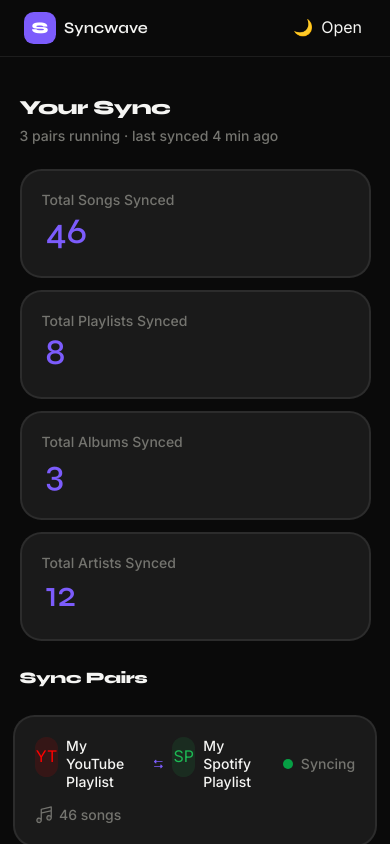
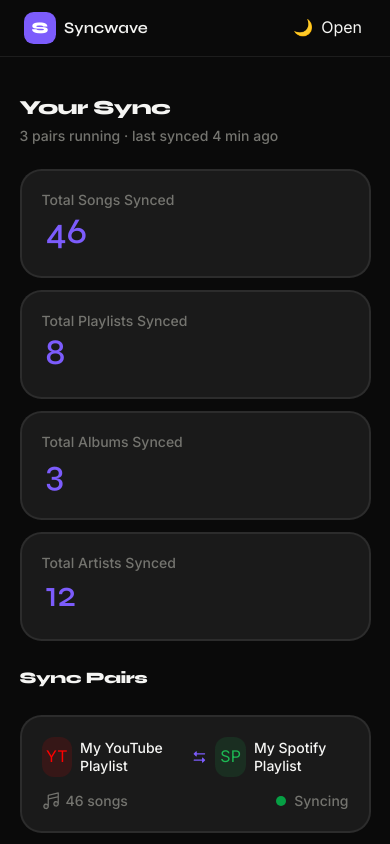
Before and after one commit to Zeedart/Syncwave, a Next.js app: page /Dashboard in a window 390 px wide. Shown: the top 844 px of the page. Built offline with nearby package versions, Linux system fonts and the light colour scheme.

Commit message:
fixed some minor issues with the home page and updated some of the custom components

```diff
--- a/app/page.tsx
+++ b/app/page.tsx
@@ -10,7 +10,7 @@
     <>
       <div className="w-[90%] my-0 mx-auto lg:w-full h-fit mt-20 lg:h-screen flex justify-center items-center flex-col gap-10">
         <div className="w-50 lg:w-40 p-1 rounded-full bg-(--bg-card) border border-(--line) justify-center gap-3 items-center flex">
-          <BlinkingDot width={10} height={10} />
+          <BlinkingDot width={10} height={10} color="bg-green-500"/>
           <p className="text-sm text-(--text-muted)">Always in sync</p>
         </div>
         <div className="flex flex-col justify-center items-center gap-2">
--- a/components/customComp/blinkingDot.tsx
+++ b/components/customComp/blinkingDot.tsx
@@ -1,13 +1,15 @@
 export default function BlinkingDot({
   width,
-  height
+  height,
+  color
 }: {
   width: number,
-  height: number
+  height: number,
+  color: string
 }) {
   return (
     <div
-      className="border-transparent rounded-xl bg-green-500 animate-blink"
+      className={`border-transparent rounded-xl ${color} animate-blink`}
       style={{ width: `${width}px`, height: `${height}px` }}
     />
   )
--- /dev/null
+++ b/components/customComp/miniPlaylistDisplay.tsx
@@ -0,0 +1,36 @@
+import Image from "next/image";
+import pic from "@/public/221620.jpg";
+
+export default function MiniPlaylistDisplay() {
+  return (
+    <label className="group flex w-full cursor-pointer items-center justify-between rounded-2xl border-2 border-(--line) bg-(--bg-card) p-5 transition-all duration-200 has-[:checked]:border-(--syncwave) has-[:checked]:bg-(--syncwave)/10">
+      {/* Left: cover + info */}
+      <div className="flex items-center gap-3">
+        <Image
+          src={pic}
+          width={100}
+          height={100}
+          alt="Playlist Cover"
+          className="h-20 w-20 rounded-lg object-cover"
+        />
+        <div className="flex flex-col gap-1">
+          <p className="text-sm font-semibold">Playlist Name</p>
+          <p className="text-sm text-(--text-muted)">77 songs</p>
+        </div>
+      </div>
+
+      {/* Hidden native radio */}
+      <input
+        type="radio"
+        name="playlist"
+        className="absolute h-0 w-0 opacity-0"
+      />
+
+      {/* Custom radio circle – changes only when checked */}
+      <div className="relative h-5 w-5 shrink-0 self-center rounded-full border-2 border-(--text-muted) transition-all duration-200 group-has-[:checked]:border-(--syncwave) group-has-[:checked]:bg-(--syncwave)">
+        {/* Inner dot – visible only when checked */}
+        <div className="absolute inset-0 m-auto h-2 w-2 rounded-full bg-white opacity-0 transition-opacity group-has-[:checked]:opacity-100" />
+      </div>
+    </label>
+  );
+}
--- a/components/customComp/syncPairCard.tsx
+++ b/components/customComp/syncPairCard.tsx
@@ -4,25 +4,29 @@
 import { ArrowsLeftRightIcon, MusicNotesIcon } from "@phosphor-icons/react";
 export default function SyncPairCard({ ytPlaylistTitle, spotifyPlaylistTitle, totalSongs }: { ytPlaylistTitle: string; spotifyPlaylistTitle: string; totalSongs: number }) {
     return (
-        <div className="lg:w-full p-5 border-2 border-(--line) flex-col gap-3.5 rounded-2xl bg-(--bg-card) h-fit flex">
-            <div className="flex gap-2">
+        <div className="w-full p-5 border-2 border-(--line) flex-col gap-3.5 rounded-2xl bg-(--bg-card) h-fit flex">
+            <div className="flex justify-start gap-2">
                 <div className={`w-10 h-10 lg:max-w-15 lg:max-h-15 lg:min-h-10 rounded-lg bg-(--bg-youtube) flex justify-center items-center`}>
                     <span className="text-(--youtube)">YT</span>
                 </div>
-                <p className="text-sm self-center ">{ytPlaylistTitle}</p>
+                <p className="text-sm self-center w-fit">{ytPlaylistTitle}</p>
                 <ArrowsLeftRightIcon size={22} weight="fill" color="#7C5CFC" className="self-center" />
                 <div className={`w-10 h-10 lg:max-w-15 lg:max-h-15 lg:min-h-10 rounded-lg bg-(--bg-spotify) flex justify-center items-center`}>
                     <span className="text-(--spotify)">SP</span>
                 </div>
-                <p className="text-sm self-center">{spotifyPlaylistTitle}</p>
-                <div className="ml-auto flex justify-center items-center gap-2 self-center">
-                    <BlinkingDot width={10} height={10}></BlinkingDot>
+                <p className="text-sm self-center ">{spotifyPlaylistTitle}</p>
+                <div className="ml-auto hidden lg:flex justify-center items-center gap-2 self-center">
+                    <BlinkingDot width={10} height={10} color="bg-green-500"></BlinkingDot>
                     <p className="text-sm text-(--text-muted)">Syncing</p>
                 </div>
             </div>
             <div className="flex gap-1">
                 <MusicNotesIcon size={20} weight="duotone" color="#74746f" className="self-center" />
                 <p className="text-sm self-center text-(--text-muted)">{totalSongs} songs</p>
+                <div className="lg:hidden ml-auto flex justify-center items-center gap-2 self-center">
+                    <BlinkingDot width={10} height={10} color="bg-green-500"></BlinkingDot>
+                    <p className="text-sm text-(--text-muted)">Syncing</p>
+                </div>
             </div>
         </div>
     )
```
